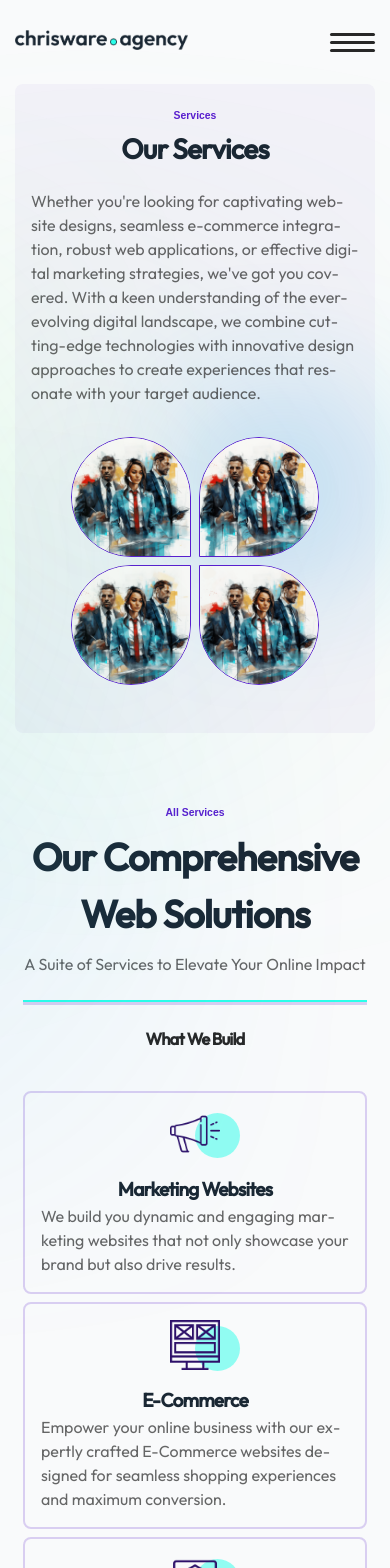
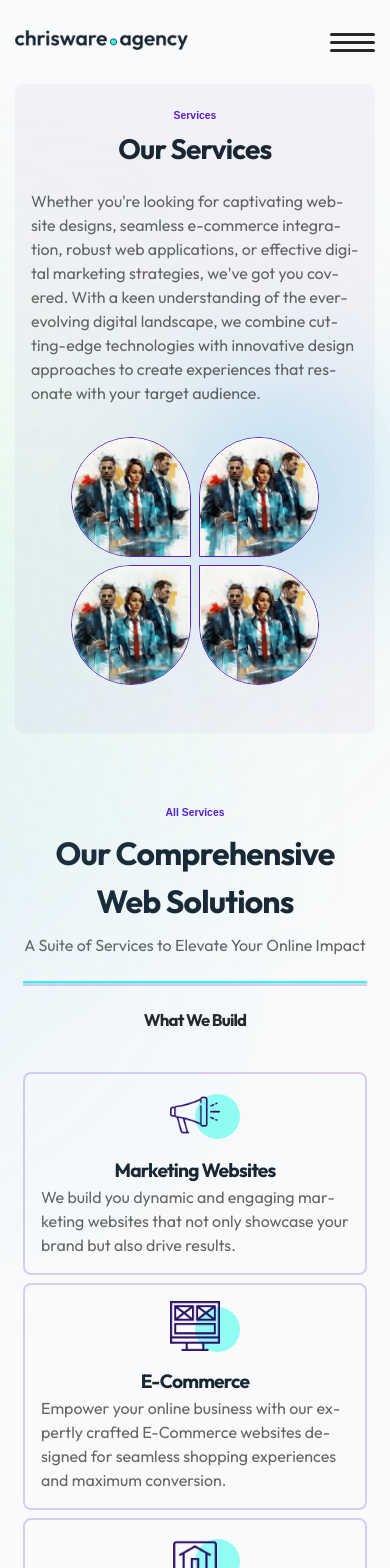
Before and after one commit to ChristianWare/chris-ware-agency, a Next.js app: page /services in a window 390 px wide. Shown: the top 1568 px of the page. Built offline with nearby package versions, Linux system fonts and the light colour scheme; no server answers; a web font is replaced by a local one.

Commit message:
Solution + Challenge fixes

```diff
--- a/src/app/globals.css
+++ b/src/app/globals.css
@@ -154,6 +154,10 @@ h1 {
   font-size: 5rem;
 }
 
+h2 {
+  font-size: 4rem;
+}
+
 /* Only use in production */
 @media screen and (max-width: 480px) {
   h1,
--- a/src/app/layout.tsx
+++ b/src/app/layout.tsx
@@ -27,7 +27,7 @@ const azeretMono = Azeret_Mono({
 });
 
 const outfit = Outfit({
-  weight: ["400", "500"],
+  weight: ["400", "500", "700", "800", "900"],
   style: ["normal"],
   subsets: ["latin"],
   variable: "--outfit",
--- a/src/components/Challenge/Challenge.module.css
+++ b/src/components/Challenge/Challenge.module.css
@@ -57,7 +57,7 @@
 }
 
 .title {
-  font-weight: 500;
+  font-weight: 600;
 }
 
 .desc {
@@ -102,8 +102,16 @@
 }
 
 @media screen and (max-width: 568px) {
-  .heading {
+  .top {
+    display: flex;
+    flex-direction: column;
+    align-items: center;
+    justify-content: center;
+  }
+
+  .heading, .copy {
     width: 100%;
+    text-align: center;
   }
 
   .grid {
--- a/src/components/Solutions/Solutions.module.css
+++ b/src/components/Solutions/Solutions.module.css
@@ -41,6 +41,10 @@
   gap: 2rem;
 }
 
+.title {
+  font-weight: 600;
+}
+
 .desc {
   font-family: var(--azeretMono);
   line-height: 130%;
@@ -63,13 +67,17 @@
 }
 
 @media screen and (max-width: 568px) {
-  .heading {
-    text-align: left;
+  .top {
+    display: flex;
+    flex-direction: column;
+    align-items: center;
+    justify-content: center;
   }
 
-  .top {
-    align-items: flex-start;
-    justify-content: flex-start;
+  .heading,
+  .copy {
+    width: 100%;
+    text-align: center;
   }
 
   .grid {
```
